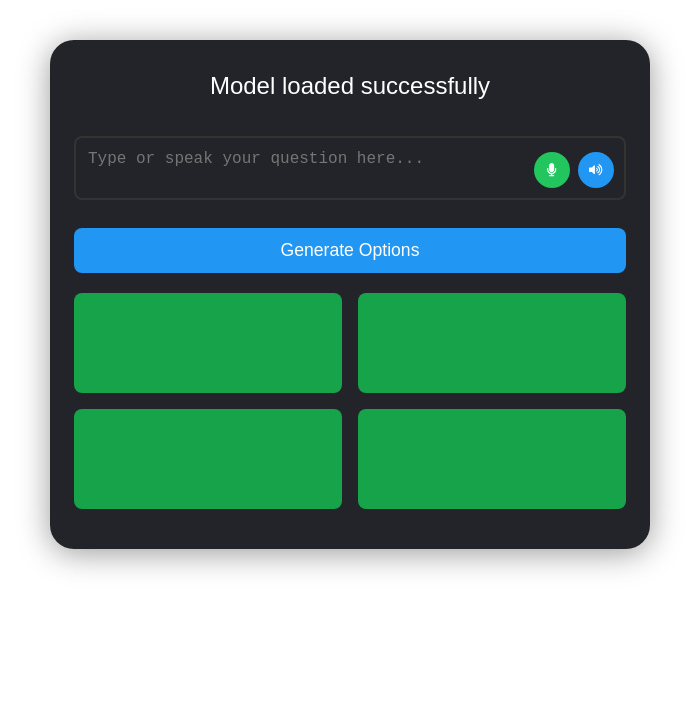
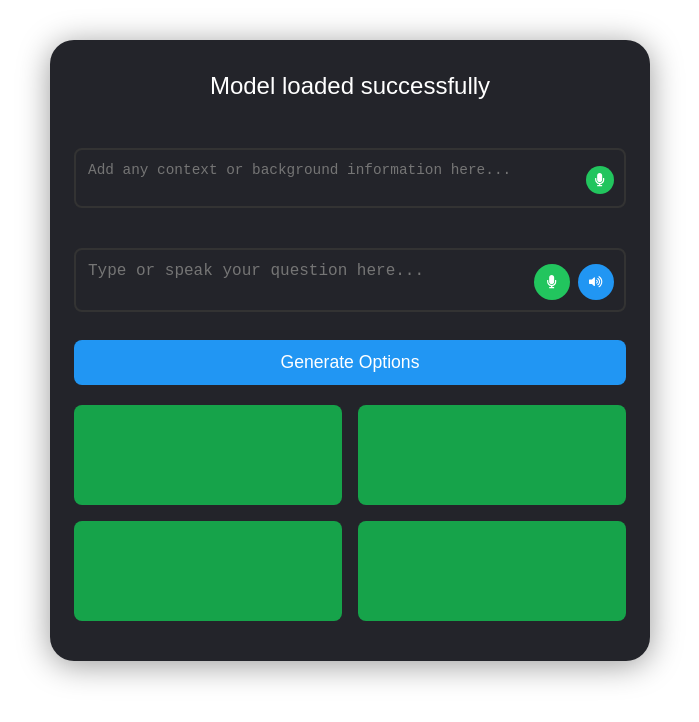
Before and after one commit to ShambhaviNK/tejuWebAppNew, a Next.js app in the folder teju-webnew-ui/: page / in a window 1280 px wide. Shown: the top 722 px of the page, without its empty margins (290-989 px from the left). Built offline with nearby package versions, Linux system fonts and the light colour scheme.

Commit message:
added the context text area

```diff
--- a/teju-webnew-ui/src/app/components/MainInterface.styles.ts
+++ b/teju-webnew-ui/src/app/components/MainInterface.styles.ts
@@ -48,6 +48,56 @@ export const TextArea = styled.textarea`
   padding: 12px;
   font-size: 1rem;
   resize: none;
+`;
+
+export const ContextTextArea = styled.textarea`
+  background: #23242a;
+  color: #ccc;
+  border: 2px solid #333;
+  border-radius: 8px;
+  width: 100%;
+  min-height: 40px;
+  margin: 12px 0;
+  padding: 12px 50px 12px 12px;
+  font-size: 0.9rem;
+  resize: none;
+`;
+
+export const ContextTextAreaContainer = styled.div`
+  position: relative;
+  width: 100%;
+  margin: 12px 0;
+`;
+
+export const ContextMicIcon = styled.button<{ $recognizing?: boolean }>`
+  position: absolute;
+  right: 12px;
+  top: 50%;
+  transform: translateY(-50%);
+  background: ${({ $recognizing }) => $recognizing ? "#e53935" : "#22c55e"};
+  color: #fff;
+  border: none;
+  border-radius: 50%;
+  width: 28px;
+  height: 28px;
+  display: flex;
+  align-items: center;
+  justify-content: center;
+  cursor: pointer;
+  transition: background 0.2s;
+  &:hover {
+    background: ${({ $recognizing }) => $recognizing ? "#b71c1c" : "#16a34a"};
+  }
+`;
+
+export const ContextLabel = styled.label`
+  color: #ccc;
+  font-size: 0.9rem;
+  font-weight: 500;
+  margin-bottom: 4px;
+  display: block;
+  text-align: left;
+  width: 100%;
 `;
 
 export const TextAreaContainer = styled.div`
--- a/teju-webnew-ui/src/app/components/MainInterface.tsx
+++ b/teju-webnew-ui/src/app/components/MainInterface.tsx
@@ -1,7 +1,7 @@
 "use client";
 import React, { useState, useRef, useEffect} from "react";
 import { FaMicrophone, FaStop, FaVolumeUp } from "react-icons/fa";
-import { Container, Title, Button, TextAreaContainer, TextAreaWithIcon, MicIcon, SpeakerIcon, OptionsRow, OptionButton, ErrorMsg } from "./MainInterface.styles";
+import { Container, Title, Button, ContextLabel, ContextTextArea, ContextTextAreaContainer, ContextMicIcon, TextAreaContainer, TextAreaWithIcon, MicIcon, SpeakerIcon, OptionsRow, OptionButton, ErrorMsg } from "./MainInterface.styles";
 
 // Minimal type definitions for SpeechRecognition API if not present
 declare global {
@@ -18,11 +18,14 @@ type SpeechRecognitionEvent = typeof window.SpeechRecognitionEvent;
 
 export default function MainInterface() {
   const [text, setText] = useState("");
+  const [context, setContext] = useState("");
   const recognitionRef = useRef<any>(null);
+  const contextRecognitionRef = useRef<any>(null);
   const [options, setOptions] = useState(["", "", "", ""]);
   const [loading, setLoading] = useState(false);
   const [error, setError] = useState("");
   const [recognizing, setRecognizing] = useState(false);
+  const [contextRecognizing, setContextRecognizing] = useState(false);
   const accumulatedTranscriptRef = useRef("");
   const [clicked, setClicked] = useState(-1);
   useEffect(() => {
@@ -73,14 +76,58 @@ export default function MainInterface() {
     }
   };
 
+  const handleRecognizeContextSpeech = () => {
+    if (typeof window === "undefined" || !("webkitSpeechRecognition" in window || "SpeechRecognition" in window)) {
+      alert("Speech recognition is not supported in this browser.");
+      return;
+    }
+    const SpeechRecognition = (window as any).SpeechRecognition || (window as any).webkitSpeechRecognition;
+    if (!contextRecognitionRef.current) {
+      contextRecognitionRef.current = new SpeechRecognition();
+      contextRecognitionRef.current.continuous = true;
+      contextRecognitionRef.current.interimResults = false;
+      contextRecognitionRef.current.lang = "en-US";
+      contextRecognitionRef.current.onresult = (event: unknown) => {
+        const speechEvent = event as SpeechRecognitionEvent;
+        let fullTranscript = "";
+        for (let i = 0; i < speechEvent.results.length; i++) {
+          let transcript = speechEvent.results[i][0].transcript.trim();
+          transcript = transcript.charAt(0).toUpperCase() + transcript.slice(1);
+          if (!/[.!?]$/.test(transcript)) {
+            transcript += ".";
+          }
+          transcript = transcript.replace(/\s(and|but|so|or)\s/gi, ", $1 ");
+          fullTranscript += (fullTranscript ? " " : "") + transcript;
+        }
+        setContext(fullTranscript);
+      };
+      contextRecognitionRef.current.onerror = (event: unknown) => {
+        const errorEvent = event as { error: string };
+        alert("Speech recognition error: " + errorEvent.error);
+        setContextRecognizing(false);
+      };
+      contextRecognitionRef.current.onend = () => {
+        setContextRecognizing(false);
+      };
+    }
+    if (!contextRecognizing) {
+      contextRecognitionRef.current.start();
+      setContextRecognizing(true);
+    } else {
+      contextRecognitionRef.current.stop();
+      setContextRecognizing(false);
+    }
+  };
+
   const handleGenerateOptions = async () => {
     setLoading(true);
     setError("");
     try {
+      const fullPrompt = context ? `Context: ${context}\n\nQuestion: ${text}` : text;
       const res = await fetch("/api/generate-options", {
         method: "POST",
         headers: { "Content-Type": "application/json" },
-        body: JSON.stringify({ prompt: text }),
+        body: JSON.stringify({ prompt: fullPrompt }),
       });
       const data = await res.json();
       if (data.error) {
@@ -148,6 +195,16 @@ export default function MainInterface() {
   return (
     <Container>
       <Title>Model loaded successfully</Title>
+      <ContextTextAreaContainer>
+        <ContextTextArea
+          placeholder="Add any context or background information here..."
+          value={context}
+          onChange={e => setContext(e.target.value)}
+        />
+        <ContextMicIcon $recognizing={contextRecognizing} onClick={handleRecognizeContextSpeech}>
+          {contextRecognizing ? <FaStop /> : <FaMicrophone />}
+        </ContextMicIcon>
+      </ContextTextAreaContainer>
       <TextAreaContainer>
         <TextAreaWithIcon
           placeholder="Type or speak your question here..."
```
